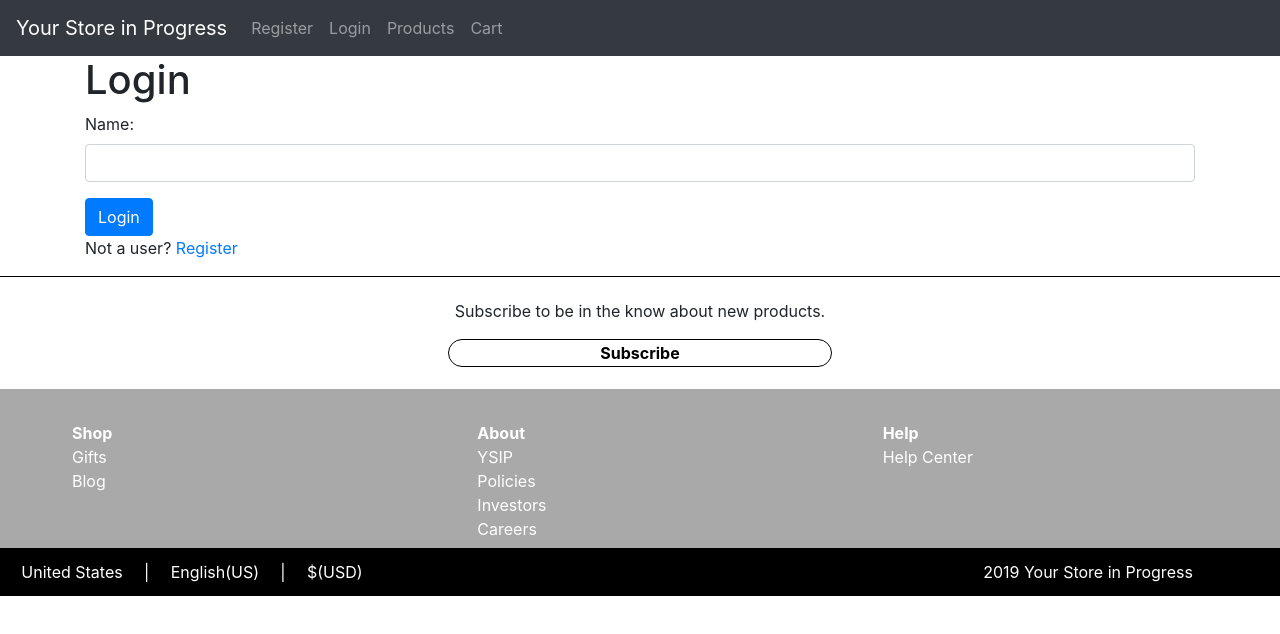
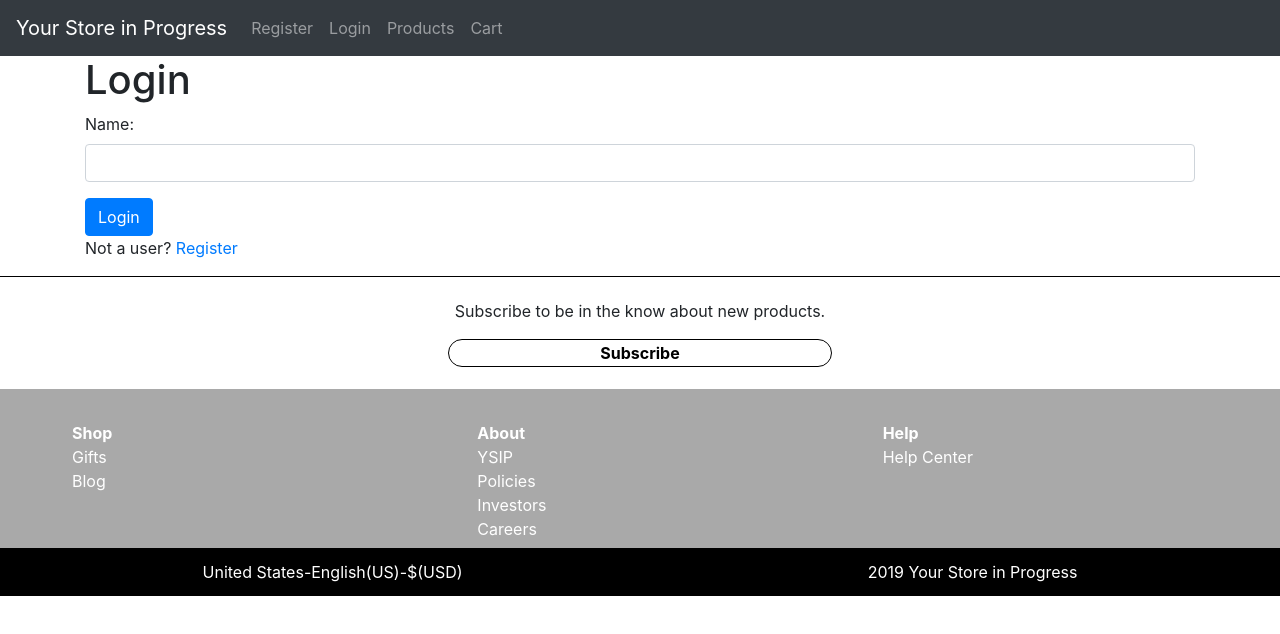
Before and after one commit to KaemonIsland/your-store-in-progress, a React (Create React App) app: page /login in a window 1280 px wide. Shown: the top 634 px of the page. Built offline with nearby package versions, Linux system fonts and the light colour scheme.

Commit message:
Fixed united states / your store in progess items within footer so that they respond well to smaller screens

```diff
--- a/src/components/pages/Footer.js
+++ b/src/components/pages/Footer.js
@@ -34,14 +34,13 @@ const FooterCompany = styled.div`
     background-color: black;
     color: white;
     display: flex;
-    justify-content: space-between;
+    justify-content: space-around;
     height: 100%;
     align-items: center;
 `
 const FooterCompanyLang = styled.div`
     display: flex;
     justify-content: space-evenly;
-    width: 30%;
 `
 
 
@@ -75,9 +74,9 @@ const Footer = () => {
             <FooterCompany>
                 <FooterCompanyLang>
                     <div>United States</div>
-                    {' | '}
+                    {' - '}
                     <div>English(US)</div>
-                    {' | '}
+                    {' - '}
                     <div>$(USD)</div>
                 </FooterCompanyLang>
                 <FooterCompanyLang>
```
